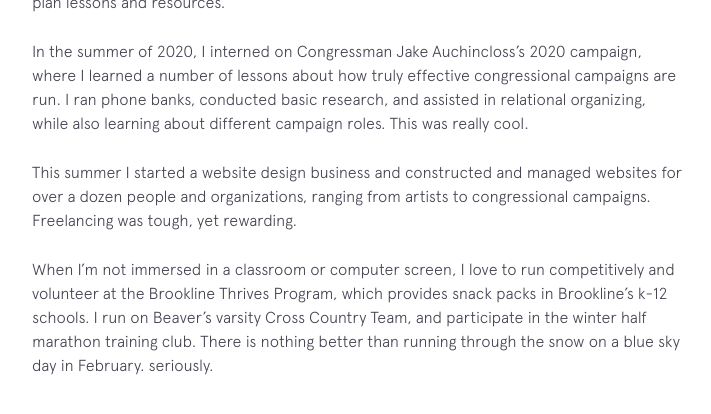
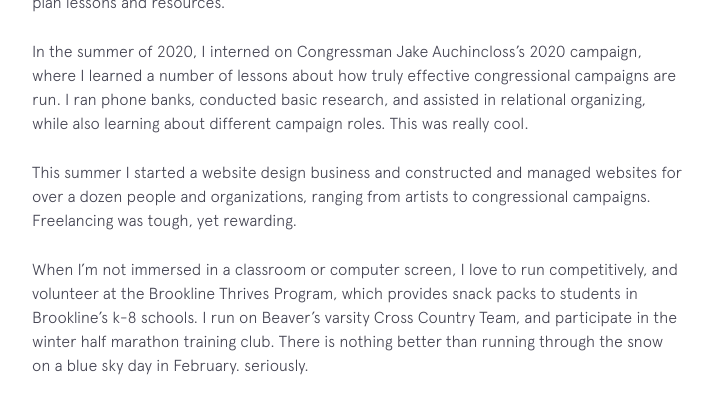
Before and after one commit to Jackbotein/Jackbotein.com, a Jekyll site: the page built from index.html, in a window 1280 px wide and 900 px high, scrolled down 1300 px, cut to the strip 0-478 px from the top of the window. Shown: the top 414 px of the strip, without its empty margins (418-1129 px from the left). Built offline with Jekyll 4.4.1, drawn with Linux system fonts in a browser that asks for light colours; nearby versions of some CDN libraries.

Commit message:
Update background.html

```diff
--- a/_includes/background.html
+++ b/_includes/background.html
@@ -22,7 +22,7 @@ This summer I started a website design business and constructed and managed webs
     </p>
 
     <p>
-      When I’m not immersed in a classroom or computer screen, I love to run competitively and volunteer at the Brookline Thrives Program, which provides snack packs in Brookline’s k-12 schools. I run on Beaver’s varsity Cross Country Team, and participate in the winter half marathon training club. There is nothing better than running through the snow on a blue sky day in February. seriously.
+When I’m not immersed in a classroom or computer screen, I love to run competitively, and volunteer at the Brookline Thrives Program, which provides snack packs to students in Brookline’s k-8 schools. I run on Beaver’s varsity Cross Country Team, and participate in the winter half marathon training club. There is nothing better than running through the snow on a blue sky day in February. seriously.
     </p>
 
     <!-- {% include employment-status.html %} -->
```
